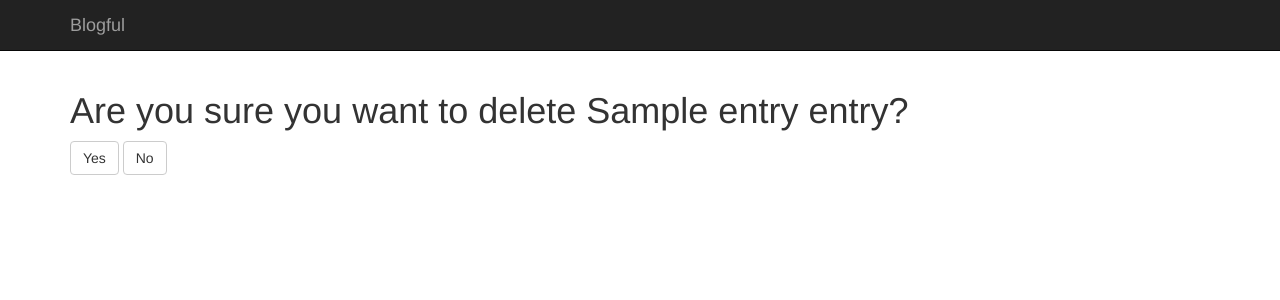
After one commit to AMontalva/blogful, a Flask app: page /delete_entry/1 in a window 1280 px wide. The commit adds this page. Shown: the top 300 px of the page. Run offline with Flask 2, Linux system fonts and the light colour scheme; tables that the repository leaves empty hold one stand-in row (values such as "Sample post"); some libraries are stand-ins or nearby versions.

Commit message:
added delete entry

```diff
--- /dev/null
+++ b/blog/templates/delete.html
@@ -0,0 +1,12 @@
+{% extends "base.html" %}
+
+{% block content %}
+<h1>
+    Are you sure you want to delete {{ entry_data.title }} entry?
+</h1>
+
+<form role="form" method="POST">
+    <button type="submit" class="btn btn-default" name="delete_button" value="Yes">Yes</button>
+    <button type="submit" class="btn btn-default" name="delete_button" value="No">No</button>
+</form>
+{% endblock %}
--- a/blog/templates/macros.html
+++ b/blog/templates/macros.html
@@ -15,6 +15,7 @@
         </a>
         {{ entry.content | markdown }}
         <a href="{{ url_for('edit_entry', id=entry.id) }}">Edit</a>
+        <a href="{{ url_for('delete_entry', id=entry.id) }}">Delete</a>
     </div>
 </div>
 {% endmacro %}
--- a/blog/views.py
+++ b/blog/views.py
@@ -66,3 +66,20 @@ def edit_entry_post(id):
     entry_data.content = request.form["content"]
     session.commit()
     return redirect(url_for("entries"))
+
+@app.route("/delete_entry/<id>", methods=["GET"])
+def delete_entry(id):
+    entry_data = session.query(Entry).get(id)
+    return render_template("delete.html", entry_data=entry_data)
+
+@app.route("/delete_entry/<id>", methods=["POST"])
+def delete_entry_post(id):
+    choice = request.form["delete_button"]
+
+    if(choice == "Yes"):
+        entry_data = session.query(Entry).get(id)
+        session.delete(entry_data)
+        session.commit()
+        return redirect(url_for("entries"))
+    else:
+        return redirect(url_for("entries"))
```
